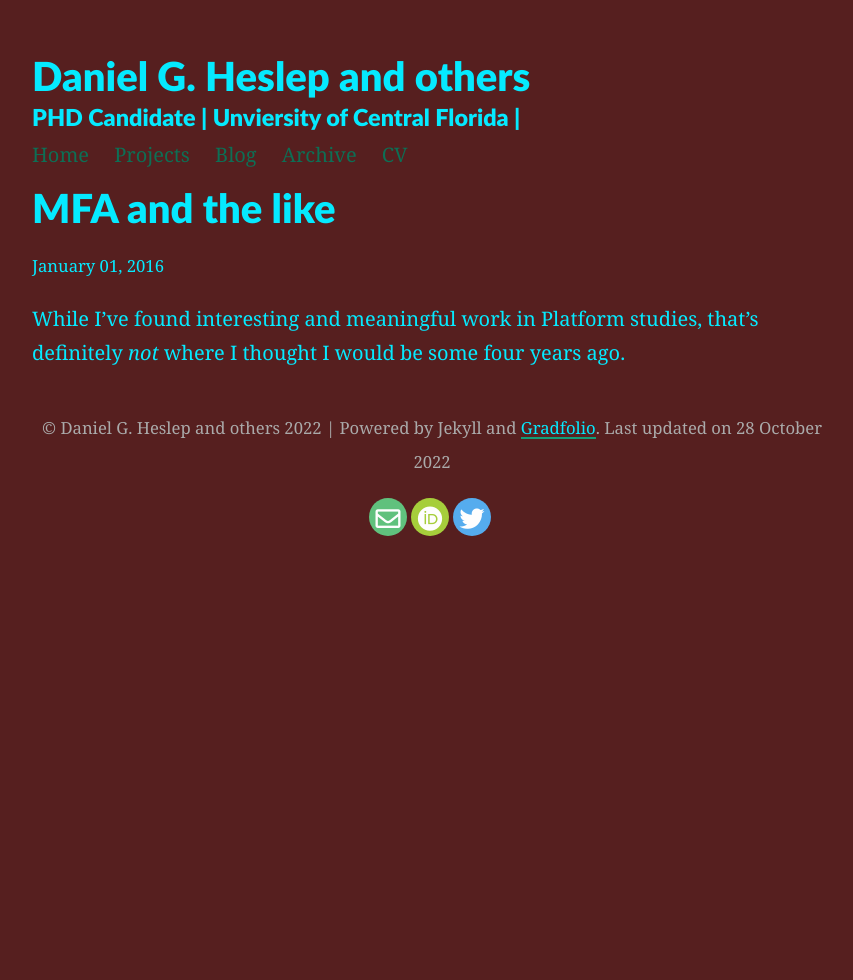
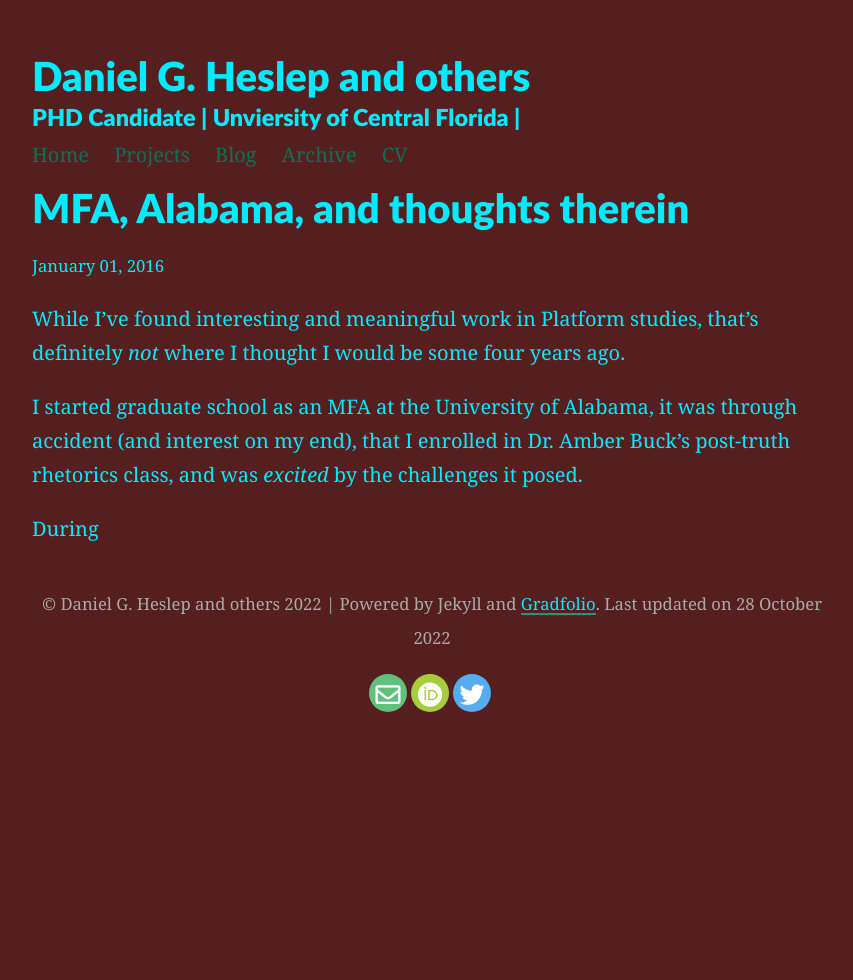
Before and after one commit to CreativeKenning/gradsitedemo, a Jekyll site: the page built from _posts/2016-01-01-jekyll.md, in a window 1280 px wide. Shown: the whole page, without its empty margins (208-1061 px from the left). Built offline with Jekyll 4.4.1, drawn with Linux system fonts in a browser that asks for light colours; nearby versions of some CDN libraries.

Commit message:
added posts

```diff
--- a/_posts/2016-01-01-jekyll.md
+++ b/_posts/2016-01-01-jekyll.md
@@ -1,6 +1,11 @@
 ---
 layout: post
-title: "MFA and the like"
+title: "MFA, Alabama, and thoughts therein"
 ---
 
 While I've found interesting and meaningful work in Platform studies, that's definitely *not* where I thought I would be some four years ago.
+
+
+I started graduate school as an MFA at the University of Alabama, it was through accident (and interest on my end), that I enrolled in Dr. Amber Buck's post-truth rhetorics class, and was *excited* by the challenges it posed.
+
+During
```
